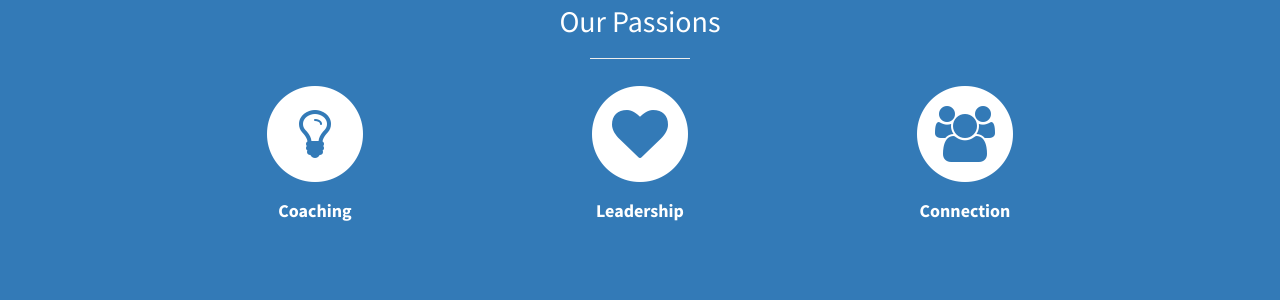
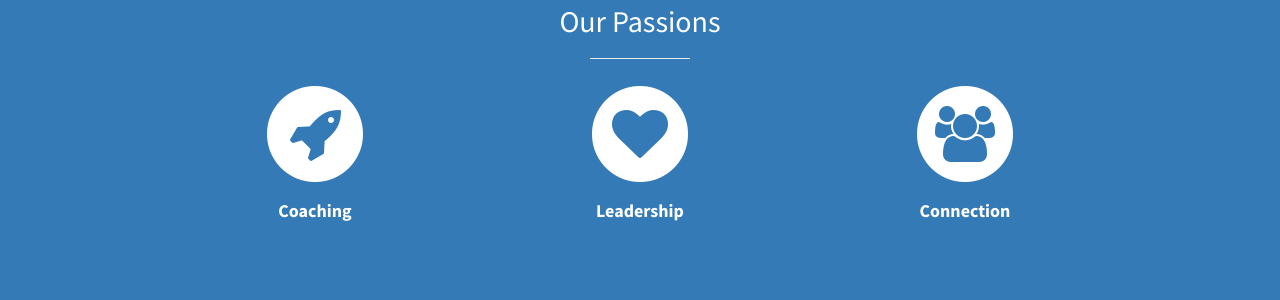
Before and after one commit to jikinluke8/inspark, a Jekyll site: the page built from index.html, in a window 1280 px wide. Shown: the part 1177-1477 px from the top of the page. Built offline with Jekyll 4.4.1, drawn with Linux system fonts in a browser that asks for light colours.

Commit message:
Update services.html

```diff
--- a/_includes/services.html
+++ b/_includes/services.html
@@ -10,7 +10,7 @@
             <div class="service-item">
               <span class="fa-stack fa-4x">
               <i class="fa fa-circle fa-stack-2x"></i>
-              <i class="fa fa-lightbulb-o fa-stack-1x text-primary"></i>
+              <i class="fa fa-rocket fa-stack-1x text-primary"></i>
             </span>
               <h4>
                 <strong>Coaching</strong>
```
